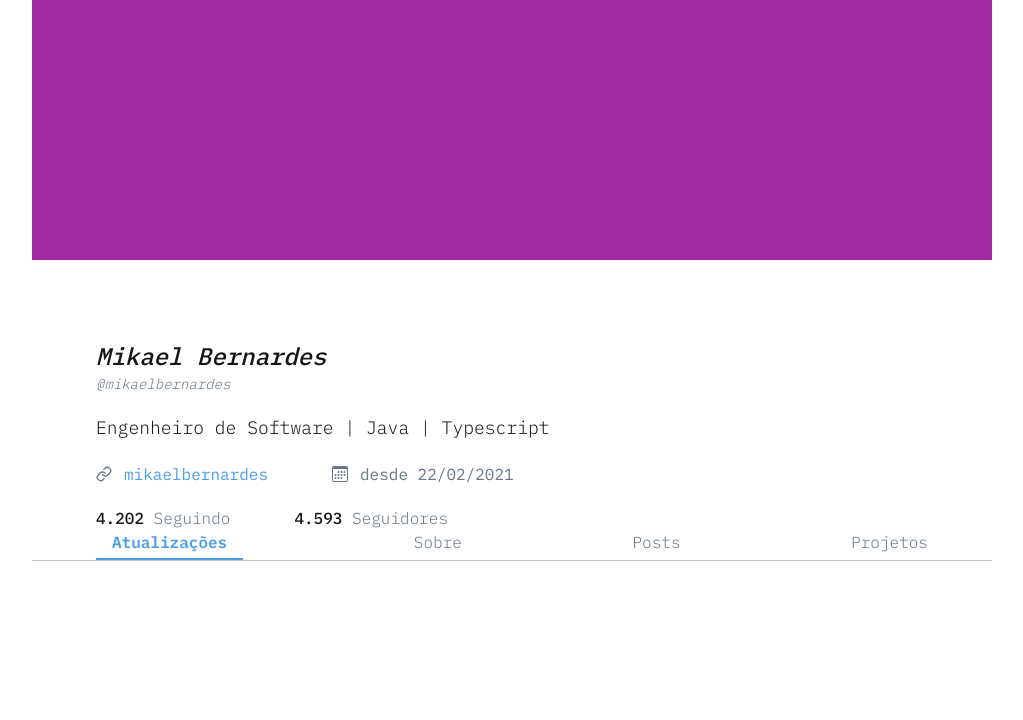
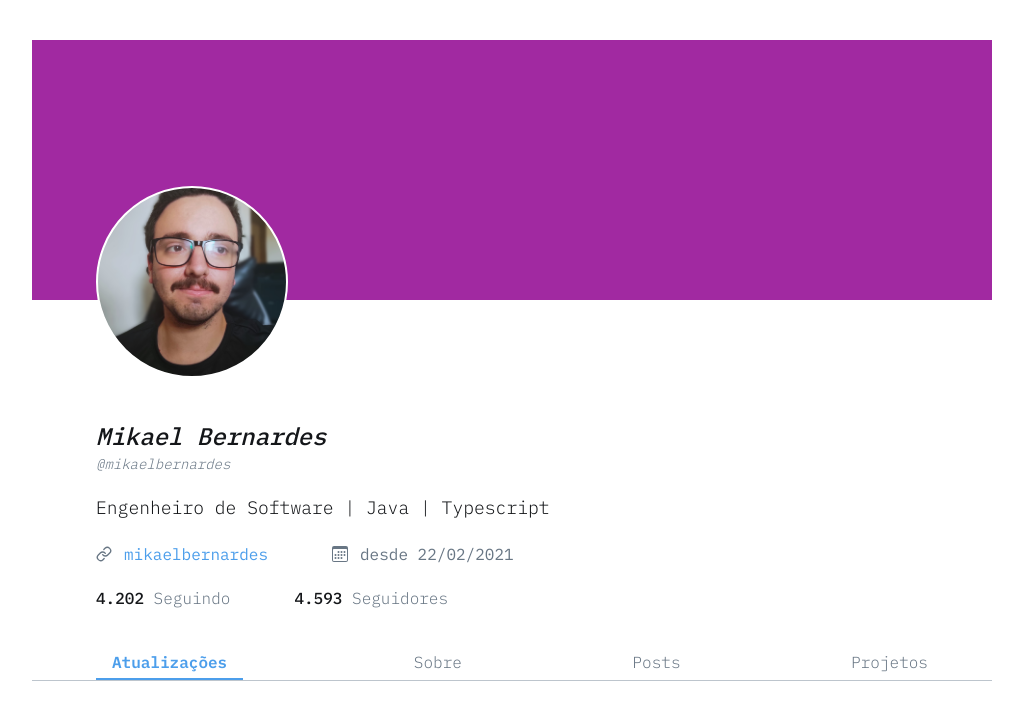
Before and after one commit to mikaelbernardes/my-app, a Next.js app: page / in a window 1280 px wide. Shown: the top 720 px of the page, without its empty margins (128-1151 px from the left). Built offline with nearby package versions, Linux system fonts and the light colour scheme.

Commit message:
feat: add responsiviness in DefaultNavigationHeader component

```diff
--- a/src/shared/layout/DefaultNavigationHeader/index.tsx
+++ b/src/shared/layout/DefaultNavigationHeader/index.tsx
@@ -5,9 +5,14 @@ import { Navigation } from "./Navigation";
 function DefaultNavigationHeader() {
 
 	return(
-		<header className="flex flex-col xs:gap-6 w-full h-fit relative">
+		<header className="flex flex-col xs:gap-6 sm:gap-6 md:gap-8 lg:gap-10 xl:gap-12 md:mt-6 lg:mt-10 xl:mt-14 w-full h-fit relative">
 			<Banner />
-			<div className="absolute xs:w-20 xs:h-20 rounded-full border-2 border-BG100 bg-perfil bg-cover bg-center left-5 top-9" />
+			<div
+				className={`
+					absolute xs:w-20 sm:w-28 md:w-40 lg:w-48 xl:w-52 xs:h-20 sm:h-28 md:h-40 lg:h-48 xl:h-52 rounded-full border-2 border-BG100 bg-perfil
+					bg-cover bg-center xs:left-5 sm:left-16 md:left-32 lg:left-56 xl:left-72 xs:top-9 sm:top-16 md:top-[110px] lg:top-[146px] xl:top-[146px]
+				`}
+			/>
 			<Info />
 			<Navigation />
 		</header>
```
